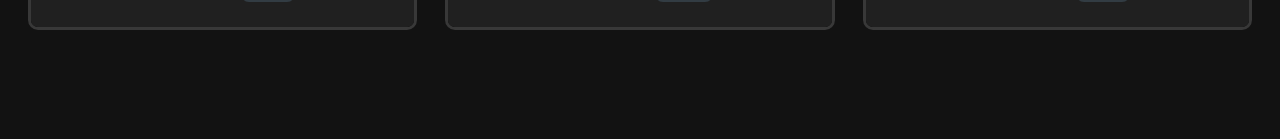
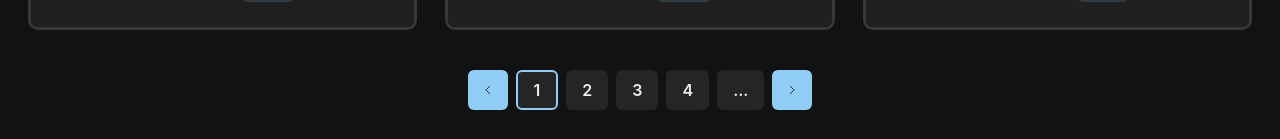
Before and after one commit to mostafaehab96/ToothBook, a React (Vite) app in the folder front-end/: page /cases in a window 1280 px wide. Shown: the part 1015-1154 px from the top of the page. Before the commit the page ends 1077 px from the top, so only its background shows below. Built offline with nearby package versions, Linux system fonts and the light colour scheme; data requests are answered from the project's data file.

Commit message:
PageSelector added

```diff
--- a/front-end/contexts/CasesContext.tsx
+++ b/front-end/contexts/CasesContext.tsx
@@ -1,10 +1,13 @@
 import { createContext, useContext, useEffect, useReducer } from "react";
-import Case from "../src/components/Case/Case";
+import Case from "../src/interfaces/Case";
 import React from "react";
 
 const URL = "http://localhost:9000/";
 
 interface ContextType {
+  totalPages: number;
+  currentPage: number;
+  setPage: (n: number) => void;
   cases: Array<Case>;
   isLoading: boolean;
   error: string;
@@ -22,6 +25,9 @@ interface ReducerAction {
 }
 
 const initialState: ContextType = {
+  setPage: () => {},
+  totalPages: 8,
+  currentPage: 1,
   cases: [],
   isLoading: false,
   error: "",
@@ -33,6 +39,8 @@ const CasesContext = createContext(initialState);
 
 function reducer(state: ContextType, action: ReducerAction) {
   switch (action.type) {
+    case "set_page":
+      return { ...state, currentPage: action.payload };
     case "rejected":
       return { ...state, error: action.payload, isLoading: false };
     case "loading":
@@ -54,10 +62,8 @@ function reducer(state: ContextType, action: ReducerAction) {
 }
 
 function CasesProvider({ children }: Props) {
-  const [{ cases, isLoading, error }, dispatch] = useReducer(
-    reducer,
-    initialState
-  );
+  const [{ cases, isLoading, error, currentPage, totalPages }, dispatch] =
+    useReducer(reducer, initialState);
 
   useEffect(function () {
     async function fetchCases() {
@@ -111,14 +117,23 @@ function CasesProvider({ children }: Props) {
     }
   }
 
+  function setPage(pageNumber: number) {
+    if (pageNumber <= totalPages && pageNumber >= 1) {
+      dispatch({ type: "set_page", payload: pageNumber });
+    }
+  }
+
   return (
     <CasesContext.Provider
       value={{
+        totalPages,
+        currentPage,
         cases,
         isLoading,
         error,
         createCase,
         deleteCase,
+        setPage,
       }}
     >
       {children}
--- a/front-end/src/pages/CasesPage/FilterSelector.tsx
+++ b/front-end/src/components/Cases/FilterSelector.tsx
@@ -92,6 +92,7 @@ function FilterSelectors() {
     <HStack>
       {Object.keys(filterTypes).map((type) => (
         <FilterSelector
+          key={type}
           filterName={type}
           filters={state[type as keyof Filters]}
           dispatch={dispatch}
--- /dev/null
+++ b/front-end/src/components/Cases/PageSelector.tsx
@@ -0,0 +1,81 @@
+import { Button, HStack, IconButton } from "@chakra-ui/react";
+import { useColorMode } from "@chakra-ui/react";
+import { GrNext, GrPrevious } from "react-icons/gr";
+import createSublistAroundIndex from "../../utils/subListAroundIndex";
+import { useCases } from "../../../contexts/CasesContext";
+
+function PageSelector() {
+  const { currentPage, totalPages, setPage } = useCases();
+  const { colorMode } = useColorMode();
+  const dynamicPageButtonBorderColor =
+    colorMode === "light" ? "#3182ce" : "#90cdf4";
+
+  function handlePageChange(page: number) {
+    setPage(page);
+  }
+  function renderPageButtons() {
+    let pageButtons = [];
+    for (const i of createSublistAroundIndex(
+      Array.from({ length: totalPages }, (_, index) => index + 1),
+      currentPage
+    )) {
+      pageButtons.push(
+        <Button
+          key={i}
+          onClick={() => handlePageChange(i)}
+          value={i}
+          borderColor={i === currentPage ? dynamicPageButtonBorderColor : ""}
+          borderWidth={i === currentPage ? 2 : 0}
+        >
+          {i}
+        </Button>
+      );
+    }
+    if (totalPages > currentPage + 2) {
+      pageButtons.push(
+        <Button key="...n" disabled={true}>
+          ...
+        </Button>
+      );
+    }
+    if (currentPage > 2) {
+      pageButtons = [
+        <Button key="...p" disabled={true}>
+          ...
+        </Button>,
+        ...pageButtons,
+      ];
+    }
+    return pageButtons;
+  }
+
+  return (
+    <HStack justify="center" marginBottom={8} marginTop={2}>
+      <IconButton
+        colorScheme="blue"
+        aria-label="previous"
+        overflow="hidden"
+        icon={<GrPrevious size={10} />}
+        onClick={() => handlePageChange(currentPage - 1)}
+        disabled={currentPage === 1}
+        key={`prev`}
+      >
+        Previous
+      </IconButton>
+      <HStack spacing={2}>{renderPageButtons()}</HStack>
+      <IconButton
+        onClick={() => handlePageChange(currentPage + 1)}
+        disabled={currentPage === totalPages}
+        colorScheme="blue"
+        aria-label="Profile picture"
+        overflow="hidden"
+        icon={<GrNext size={10} />}
+        key={`next`}
+      >
+        Next
+      </IconButton>
+    </HStack>
+  );
+}
+
+export default PageSelector;
--- a/front-end/src/pages/CasesPage/CasesPage.tsx
+++ b/front-end/src/pages/CasesPage/CasesPage.tsx
@@ -1,9 +1,10 @@
 import { Grid, GridItem, HStack } from "@chakra-ui/react";
 import NavBar from "../../components/NavBar/NavBar";
 import CasesGrid from "../../components/Cases/CasesGrid";
-import FilterSelector from "./FilterSelector";
+import FilterSelector from "../../components/Cases/FilterSelector";
 import { useCases } from "../../../contexts/CasesContext";
 import ErrorAlert from "../../components/Alerts/ErrorAlert";
+import PageSelector from "../../components/Cases/PageSelector";
 
 function CasesPage() {
   const { error } = useCases();
@@ -30,6 +31,7 @@ function CasesPage() {
           </HStack>
         )}
         {!error && <CasesGrid />}
+        <PageSelector />
       </GridItem>
     </Grid>
   );
--- /dev/null
+++ b/front-end/src/utils/subListAroundIndex.ts
@@ -0,0 +1,14 @@
+function createSublistAroundIndex(list: number[], num: number): number[] {
+  const sublistEnd =
+    num === 1
+      ? Math.min(list.length - 1, num + 2)
+      : Math.min(list.length - 1, num + 1);
+  const sublistStart =
+    sublistEnd >= list.length - 2
+      ? Math.max(0, sublistEnd - 3)
+      : Math.max(0, num - 2);
+
+  return list.slice(sublistStart, sublistEnd + 1);
+}
+
+export default createSublistAroundIndex;
```
